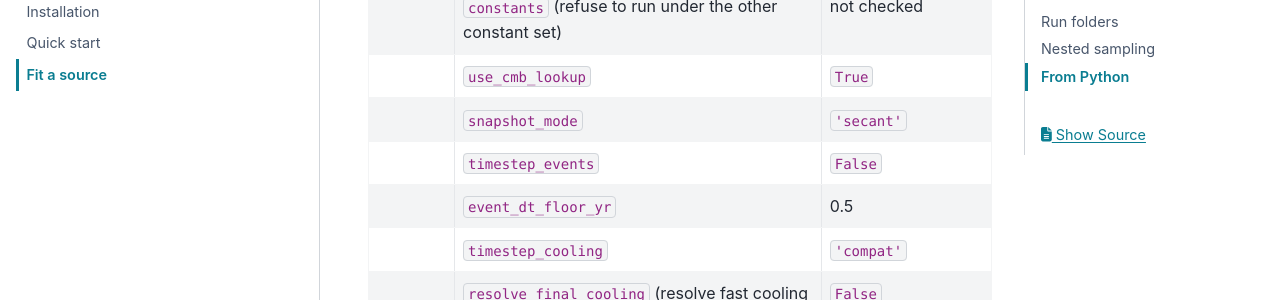
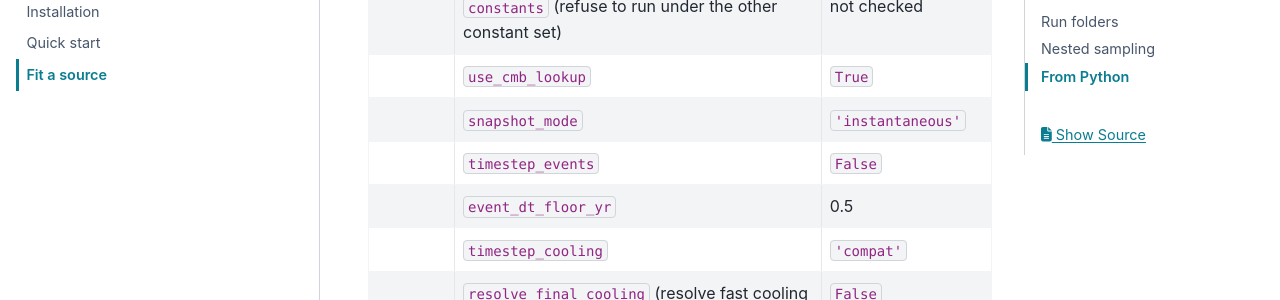
Before and after one commit to j-alford/viper-pwn, a Sphinx documentation site: the page built from docs/getting-started/fit-a-source.md, in a window 1280 px wide and 900 px high, scrolled down 3556 px. Shown: the part 148-448 px from the top of the window. Built offline with Sphinx 7.4.7 and the PyData theme 0.15.4, drawn with Linux system fonts in a browser that asks for light colours; pages that are not in the unit, such as notebooks, are missing from menus.

Commit message:
docs: set snapshot_mode default to instantaneous

```diff
--- a/docs/getting-started/fit-a-source.md
+++ b/docs/getting-started/fit-a-source.md
@@ -133,7 +133,7 @@ density is fit when it has bounds, and held fixed otherwise.
 | `OPTIONS` | `integration` | `'pc_full'` |
 | | `constants` (refuse to run under the other constant set) | not checked |
 | | `use_cmb_lookup` | `True` |
-| | `snapshot_mode` | `'secant'` |
+| | `snapshot_mode` | `'instantaneous'` |
 | | `timestep_events` | `False` |
 | | `event_dt_floor_yr` | 0.5 |
 | | `timestep_cooling` | `'compat'` |
```
